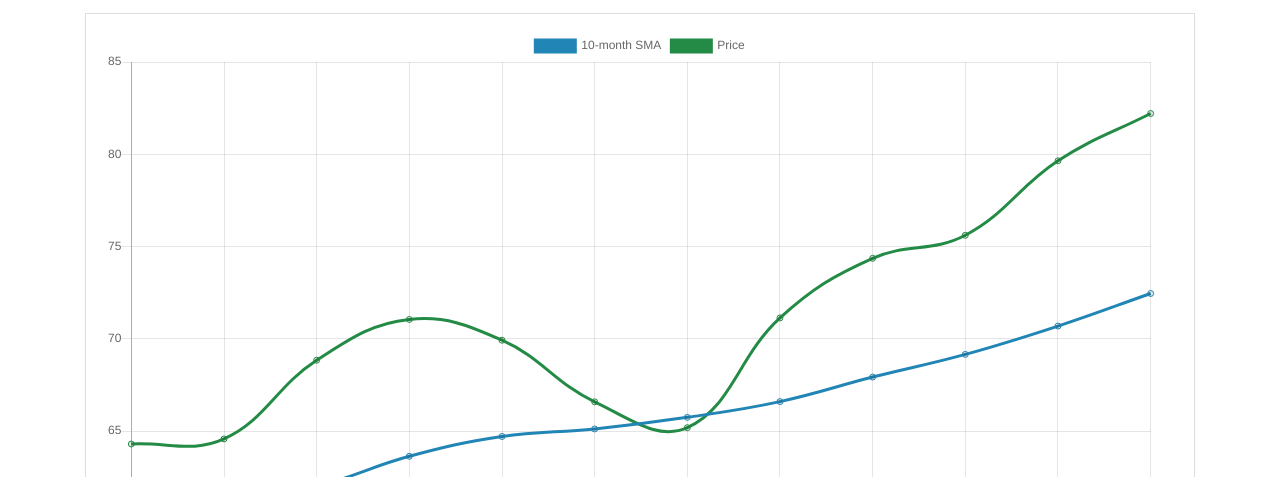
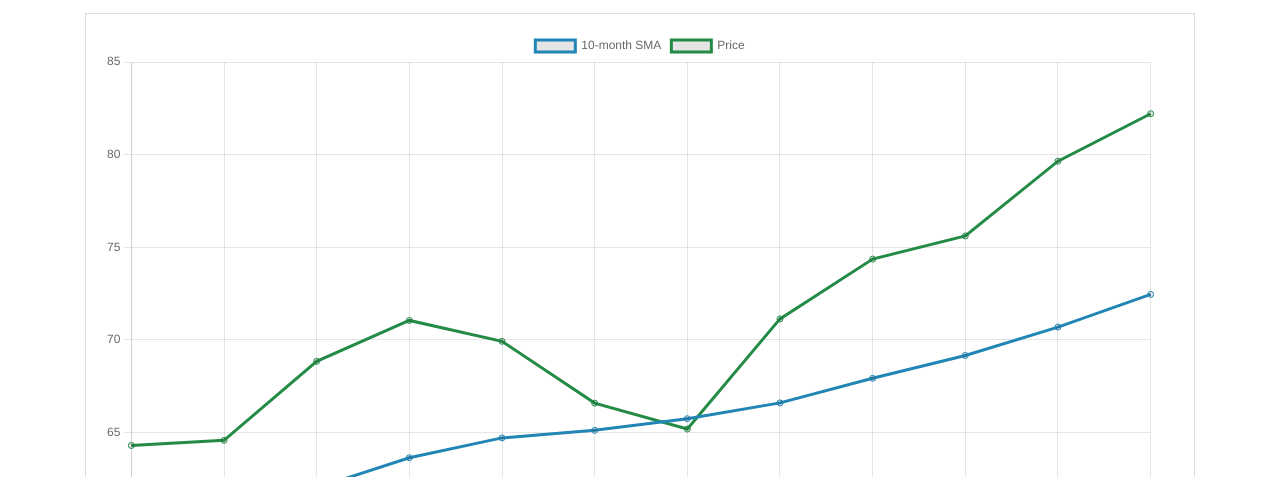
Before and after one commit to jfredrickson/tactical-thrift, an Eleventy site: page charts.njk in a window 1280 px wide. Shown: the part 323-800 px from the top of the page. Built offline with nearby package versions, Linux system fonts and the light colour scheme; Eleventy itself is replaced by a stand-in of ours; files that its build step writes are made by us from their sources.

Commit message:
update Chart.js and eliminate jQuery

```diff
--- a/_includes/default.njk
+++ b/_includes/default.njk
@@ -67,9 +67,8 @@
     </div>
   </footer>
 
-  <script src="https://cdnjs.cloudflare.com/ajax/libs/jquery/3.6.1/jquery.min.js" integrity="sha512-aVKKRRi/Q/YV+4mjoKBsE4x3H+BkegoM/em46NNlCqNTmUYADjBbeNefNxYV7giUp0VxICtqdrbqU7iVaeZNXA==" crossorigin="anonymous" referrerpolicy="no-referrer"></script>
   <script src="https://cdnjs.cloudflare.com/ajax/libs/twitter-bootstrap/4.6.0/js/bootstrap.min.js" integrity="sha512-XKa9Hemdy1Ui3KSGgJdgMyYlUg1gM+QhL6cnlyTe2qzMCYm4nAZ1PsVerQzTTXzonUR+dmswHqgJPuwCq1MaAg==" crossorigin="anonymous"></script>
-  <script src="https://cdnjs.cloudflare.com/ajax/libs/Chart.js/2.9.4/Chart.bundle.min.js" integrity="sha512-SuxO9djzjML6b9w9/I07IWnLnQhgyYVSpHZx0JV97kGBfTIsUYlWflyuW4ypnvhBrslz1yJ3R+S14fdCWmSmSA==" crossorigin="anonymous"></script>
+  <script src="https://cdnjs.cloudflare.com/ajax/libs/Chart.js/4.4.1/chart.umd.min.js" integrity="sha512-CQBWl4fJHWbryGE+Pc7UAxWMUMNMWzWxF4SQo9CgkJIN1kx6djDQZjh3Y8SZ1d+6I+1zze6Z7kHXO7q3UyZAWw==" crossorigin="anonymous" referrerpolicy="no-referrer"></script>
   <script src="{{ '/assets/javascripts/charts.js' | url }}"></script>
 </body>
 </html>
--- a/assets/javascripts/charts.js
+++ b/assets/javascripts/charts.js
@@ -1,23 +1,22 @@
-$(document).ready(function () {
-  var charts = [];
+(function () {
 
   function buildChartData(fundName, allPositions) {
     const positions = allPositions
       .filter(position => position.fund === fundName)
       .slice(-12);
 
-    var data = {
+    const data = {
       labels: [],
       datasets: []
     };
-    var smaDataset = {
+    const smaDataset = {
       type: "line",
       label: "10-month SMA",
       data: [],
       fill: false,
       borderColor: "rgb(33, 133, 181)"
     };
-    var priceDataset = {
+    const priceDataset = {
       type: "line",
       label: "Price",
       data: [],
@@ -25,8 +24,8 @@ $(document).ready(function () {
       borderColor: "rgb(35, 139, 69)"
     };
     positions.forEach(function (position) {
-      var date = formatDate(position.date);
-      var status = position.invested ? "Invested" : "Move to G";
+      const date = formatDate(position.date);
+      const status = position.invested ? "Invested" : "Move to G";
       data.labels.push([date, status]);
       smaDataset.data.push(position.tenMonthAverage);
       priceDataset.data.push(position.tenthMonthPrice);
@@ -36,27 +35,37 @@ $(document).ready(function () {
     return data;
   }
 
-  function renderChart(targetElement, data) {
-    var chart = new Chart(targetElement, {
+  function renderChart(chartCanvas, data) {
+    new Chart(chartCanvas, {
       type: "line",
       data: data
     });
   }
 
+  function renderError(chartCanvas, error) {
+    console.error("Error fetching positions data:", error);
+    chartCanvas.getContext("2d").fillText("Error loading chart data.", 10, 10);
+  }
+
   function formatDate(isoDate) {
-    var monthNames = ["Jan", "Feb", "Mar", "Apr", "May", "Jun", "Jul", "Aug", "Sep", "Oct", "Nov", "Dec"];
-    var dateComponents = isoDate.split("-");
-    var year = dateComponents[0];
-    var month = parseInt(dateComponents[1]);
+    const monthNames = ["Jan", "Feb", "Mar", "Apr", "May", "Jun", "Jul", "Aug", "Sep", "Oct", "Nov", "Dec"];
+    const dateComponents = isoDate.split("-");
+    const year = dateComponents[0];
+    const month = parseInt(dateComponents[1]);
     return monthNames[month - 1] + " " + year;
   }
 
-  $("canvas.chart").each(function () {
-    var fundName = $(this).data("fund");
-    var targetElement = $(this);
-    $.getJSON("/data/positions.json", function (positions) {
-      var data = buildChartData(fundName, positions);
-      renderChart(targetElement, data);
-    });
+  document.querySelectorAll("canvas.chart").forEach(function (chartCanvas) {
+    const fundName = chartCanvas.dataset.fund;
+    fetch("/data/positions.json")
+      .then(response => response.json())
+      .then(positions => {
+        const chartData = buildChartData(fundName, positions);
+        renderChart(chartCanvas, chartData);
+      })
+      .catch(error => {
+        renderError(chartCanvas, error);
+      });
   });
-});
+
+})();
```
